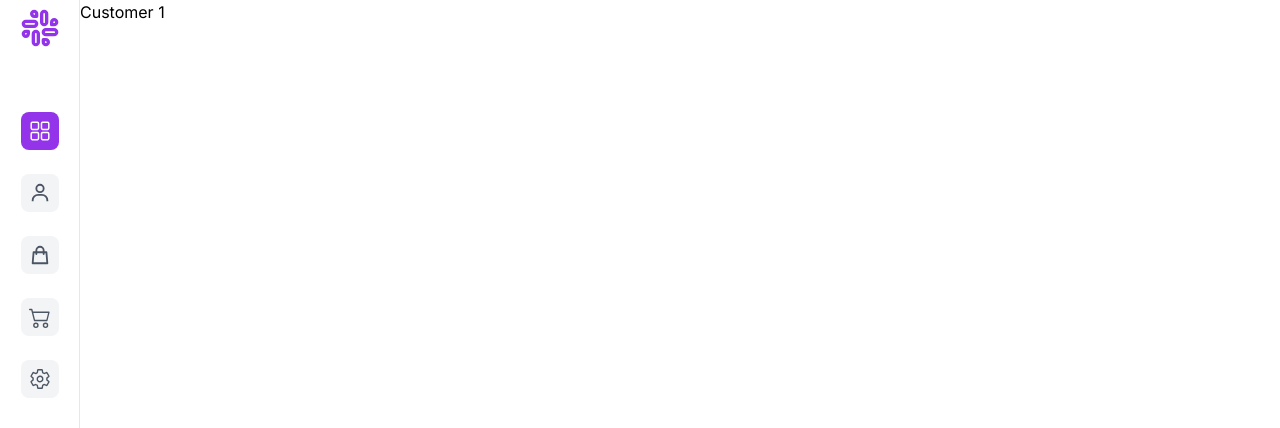
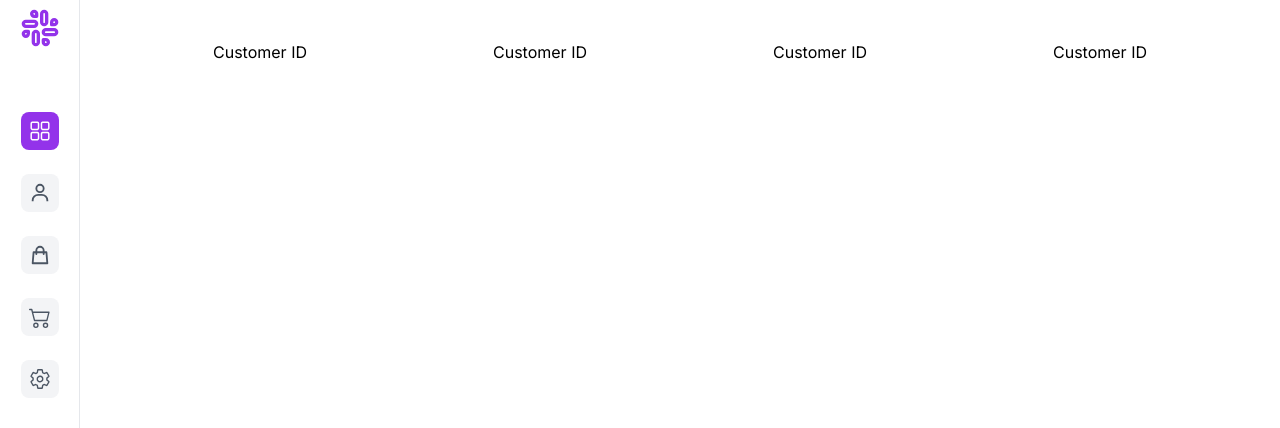
Before and after one commit to Sandun-Induranga/Next.js-POS, a Next.js app: page /customers in a window 1280 px wide. Shown: the top 428 px of the page. Built offline with nearby package versions, Linux system fonts and the light colour scheme.

Commit message:
Customer Table Header Created

```diff
--- a/components/CustomersContainer.jsx
+++ b/components/CustomersContainer.jsx
@@ -2,9 +2,14 @@ import React from "react";
 
 const CustomersContainer = () => {
   return (
-    <div>
+    <div className="p-10">
       <ul>
-        <li>Customer 1</li>
+        <li className="grid grid-cols-4 justify-center text-center">
+          <h1>Customer ID</h1>
+          <h1>Customer ID</h1>
+          <h1>Customer ID</h1>
+          <h1>Customer ID</h1>
+        </li>
       </ul>
     </div>
   );
```
